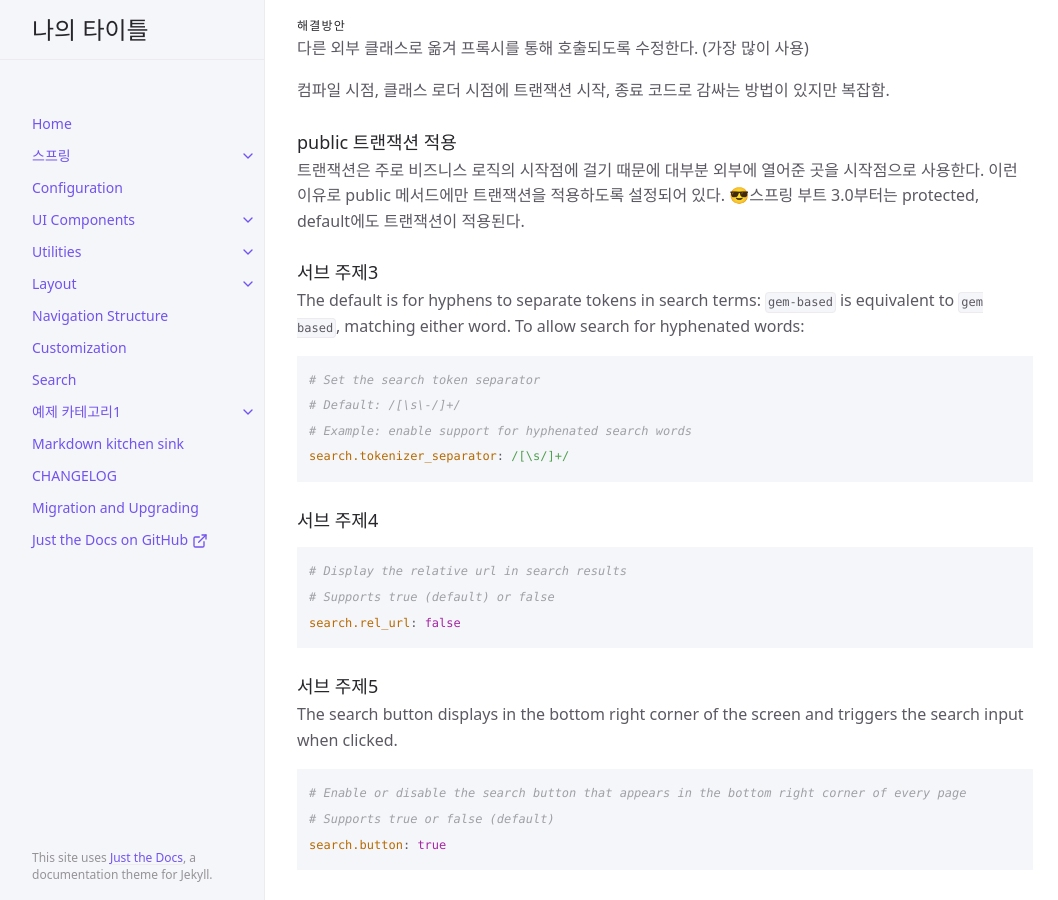
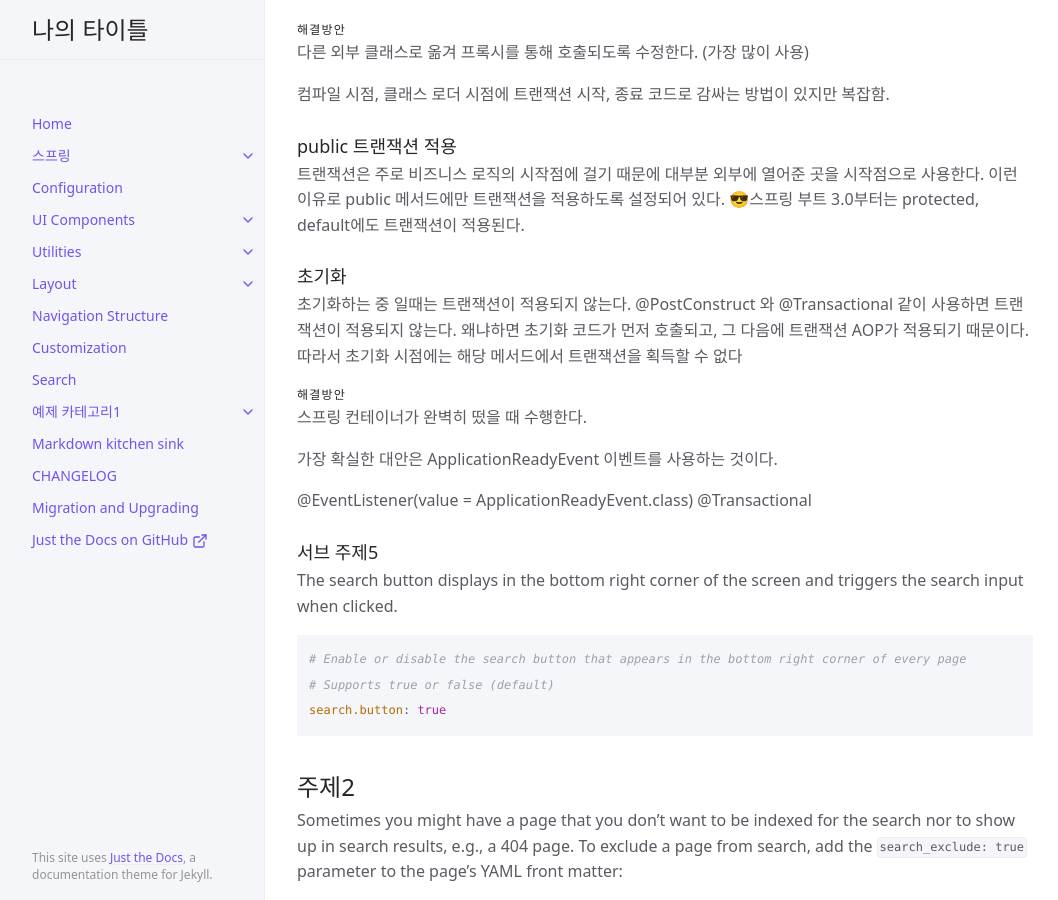
Before and after one commit to wlghks453/wlghks453.github.io, a Jekyll site: the page built from docs/spring/스프링 트랜잭션-1.md, in a window 1280 px wide and 900 px high, scrolled down 1084 px. Shown: the whole window, without its empty margins (107-1165 px from the left). Built offline with Jekyll 4.4.1, drawn with Linux system fonts in a browser that asks for light colours; cached includes are drawn as plain includes.

Commit message:
Update 스프링 트랜잭션-1.md

````diff
--- a/docs/spring/스프링 트랜잭션-1.md
+++ b/docs/spring/스프링 트랜잭션-1.md
@@ -46,26 +46,21 @@ nav_order: 1
 이런 이유로 public 메서드에만 트랜잭션을 적용하도록 설정되어 있다.
 😎스프링 부트 3.0부터는 protected, default에도 트랜잭션이 적용된다.
 
-### 서브 주제3
+### 초기화
 
-The default is for hyphens to separate tokens in search terms:
-`gem-based` is equivalent to `gem based`, matching either word.
-To allow search for hyphenated words:
+초기화하는 중 일때는 트랜잭션이 적용되지 않는다.
+@PostConstruct 와 @Transactional 같이 사용하면 트랜잭션이 적용되지 않는다.
+왜냐하면 초기화 코드가 먼저 호출되고, 그 다음에 트랜잭션 AOP가 적용되기 때문이다.
+따라서 초기화 시점에는 해당 메서드에서 트랜잭션을 획득할 수 없다
 
-```yaml
-# Set the search token separator
-# Default: /[\s\-/]+/
-# Example: enable support for hyphenated search words
-search.tokenizer_separator: /[\s/]+/
-```
+#### 해결방안
 
-### 서브 주제4
+스프링 컨테이너가 완벽히 떴을 때 수행한다.
 
-```yaml
-# Display the relative url in search results
-# Supports true (default) or false
-search.rel_url: false
-```
+가장 확실한 대안은  ApplicationReadyEvent 이벤트를 사용하는 것이다.
+
+@EventListener(value = ApplicationReadyEvent.class)
+@Transactional
 
 ### 서브 주제5
 
````
